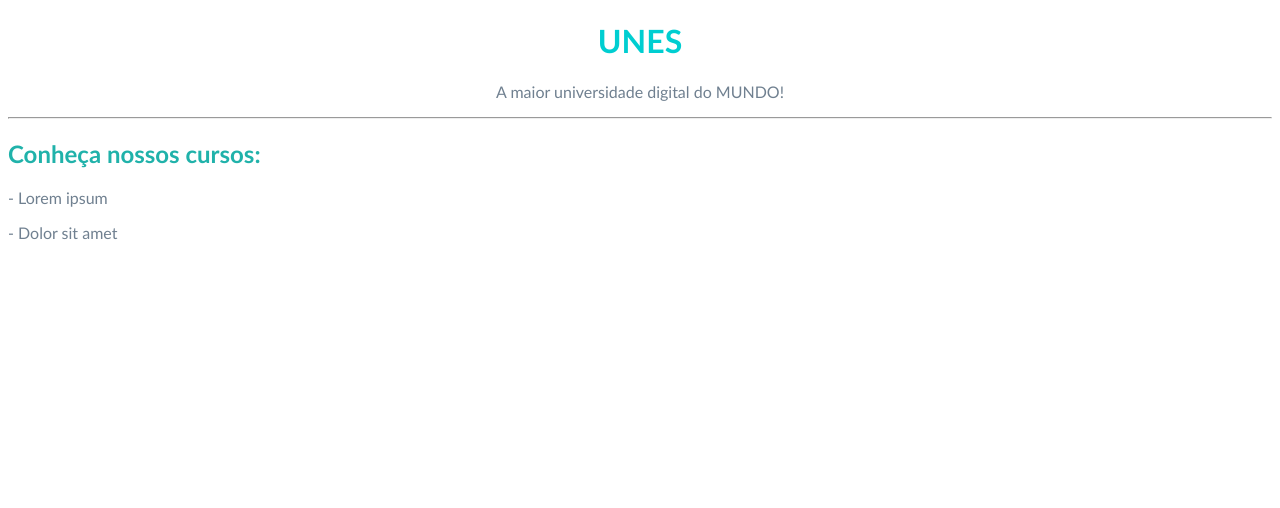
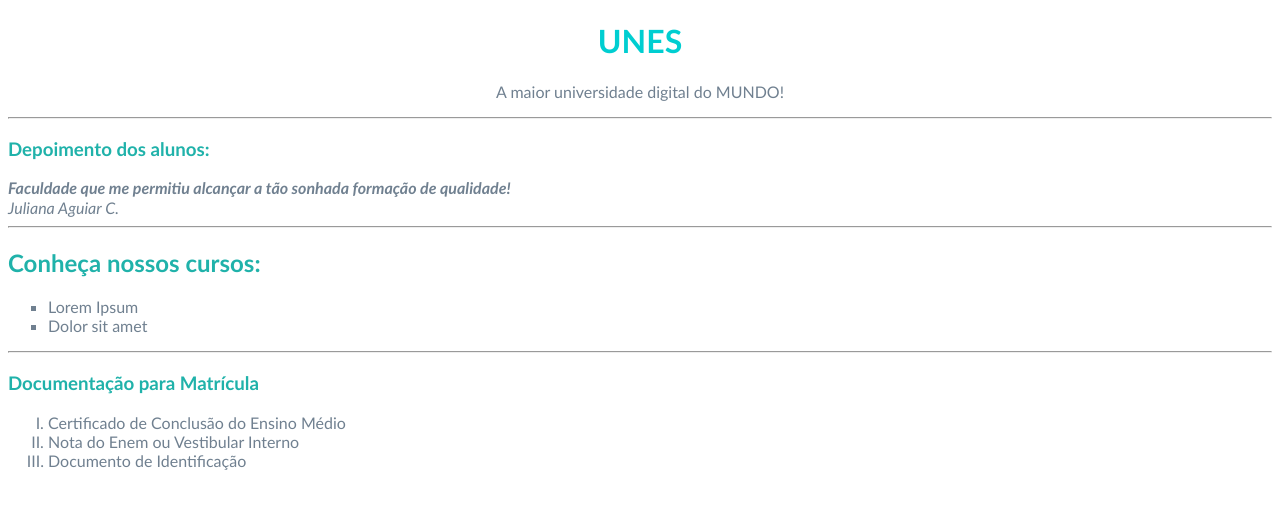
Before and after one commit to akzarin/UNES, a plain HTML site: page HTML.html in a window 1280 px wide. Drawn offline with Linux system fonts and the light colour scheme.

Commit message:
Update HTML.html

```diff
--- a/HTML.html
+++ b/HTML.html
@@ -1,4 +1,3 @@
-
 <!DOCTYPE html>
 
 <html>
@@ -6,19 +5,37 @@
 <head>
     <title>UNES</title>
     <meta charset="utf-8">
-    <font face="Calibri" color="#708090"</font>
+    <font face="Calibri" color="#708090"</font> <!-- FONTE PADRÃO -->
 
 </head>
 
 <body>
-    <h1><font color="#00CED1"><center>UNES</center></font></h1>
+    <h1><font color="#00CED1"><center>UNES</center></font></h1> <!-- TÍTULO ACIMA -->
     <p><center>A maior universidade digital do MUNDO!</center></p>
 
     <hr>
 
+    <h3><font color="#20B2AA">Depoimento dos alunos:</font></h3>
+    <strong><em>Faculdade que me permitiu alcançar a tão sonhada formação de qualidade!</em></strong><br>
+    <em>Juliana Aguiar C.</em>
+
+    <hr>
+
     <h2><font color="#20B2AA">Conheça nossos cursos:</font></h2>
-    <p> - Lorem ipsum</p>
-    <p> - Dolor sit amet</p>
+    <ul type="square"> <!-- LISTA NÃO ORDENADA circle, disc e square -->
+        <li>Lorem Ipsum</li>
+        <li>Dolor sit amet</li>
+    </ul>
+
+    <hr>
+
+    <h3><font color="#20B2AA">Documentação para Matrícula</font></h3>
+    <ol type="I">    <!-- LISTA ORDENADA: 1, A, a, I ou i-->
+        <li>Certificado de Conclusão do Ensino Médio</li>
+        <li>Nota do Enem ou Vestibular Interno</li>
+        <li>Documento de Identificação</li>
+    </ol>
+
 </body>
 
 </html>
```
